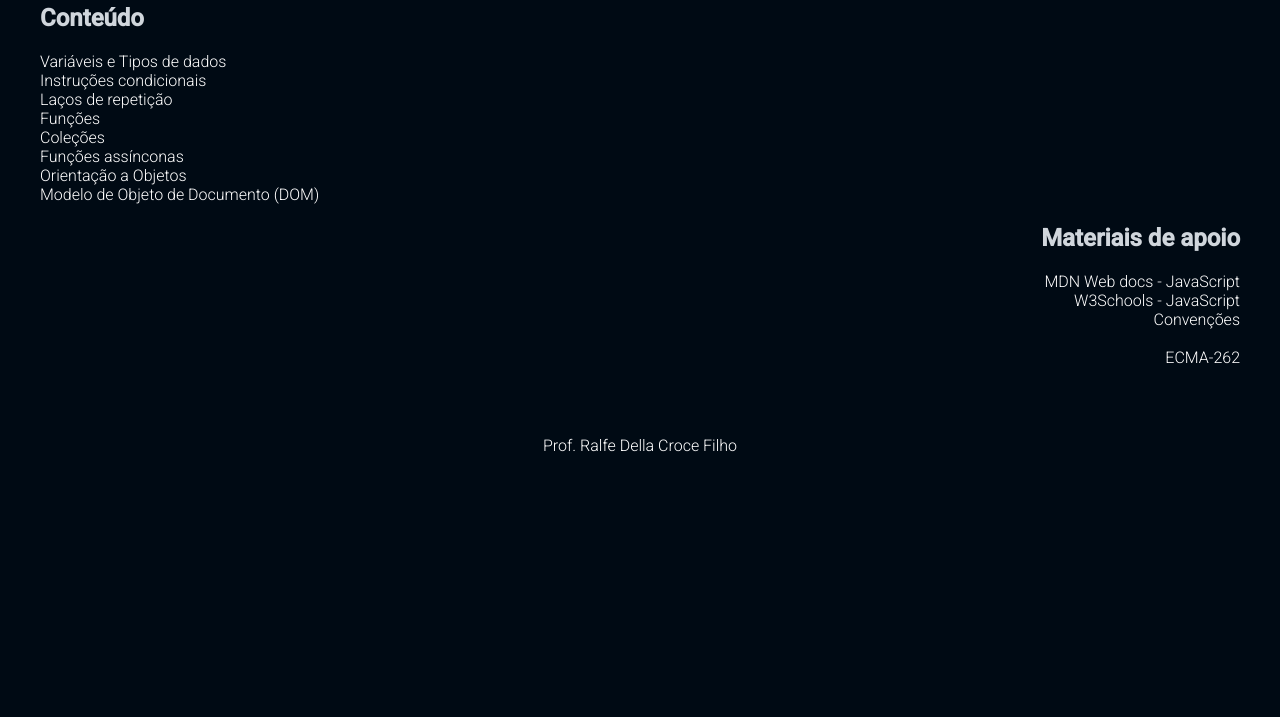
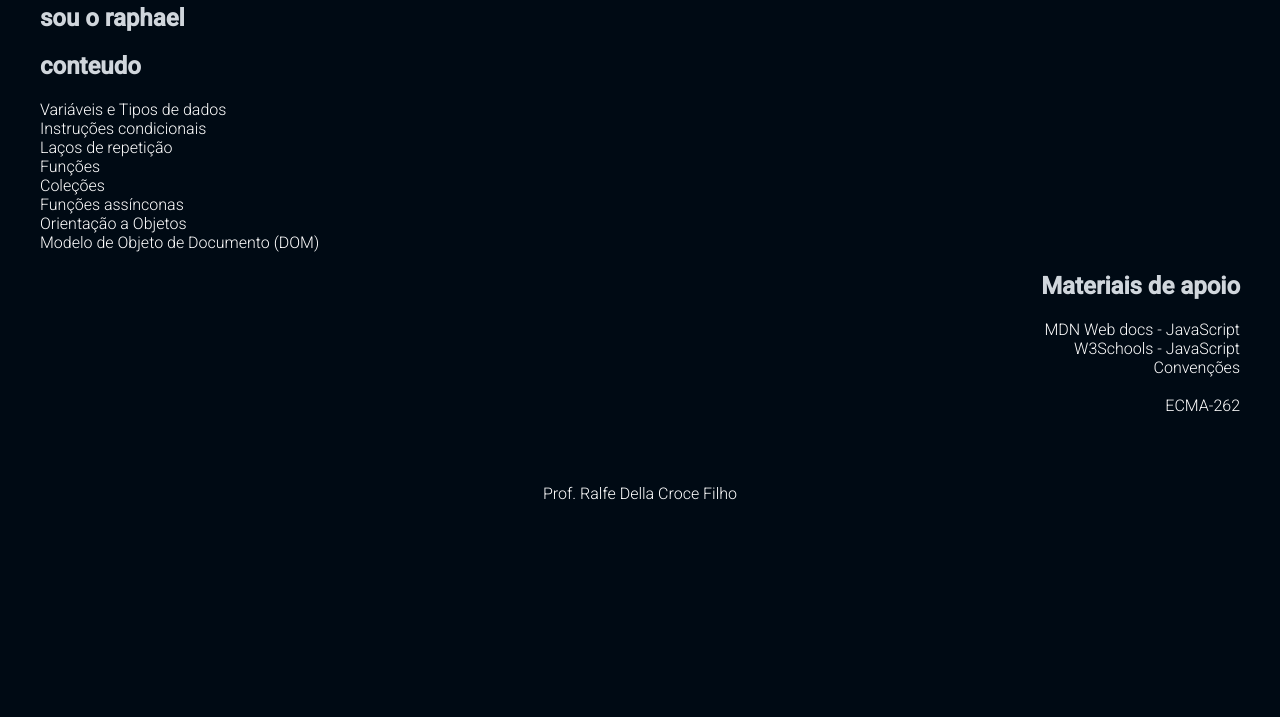
Before and after one commit to Rapha-coimbra/javascript---fundamentos, a plain HTML site: page index.html in a window 1280 px wide. Shown: the part 83-800 px from the top of the page. Drawn offline with Linux system fonts and the light colour scheme.

Commit message:
alteracao do index.html

```diff
--- a/index.html
+++ b/index.html
@@ -13,7 +13,8 @@
 
     <h1 class="titulo">JavaScript</h1>
 
-    <h2>Conteúdo</h2>
+    <h2>sou o raphael   </h2>
+    <h2> conteudo</h2>
 
     <a href="01-tipos/tipos.html">Variáveis e Tipos de dados</a><br>
     <a href="02-condicionais/condicionais.html">Instruções condicionais</a><br>
```
